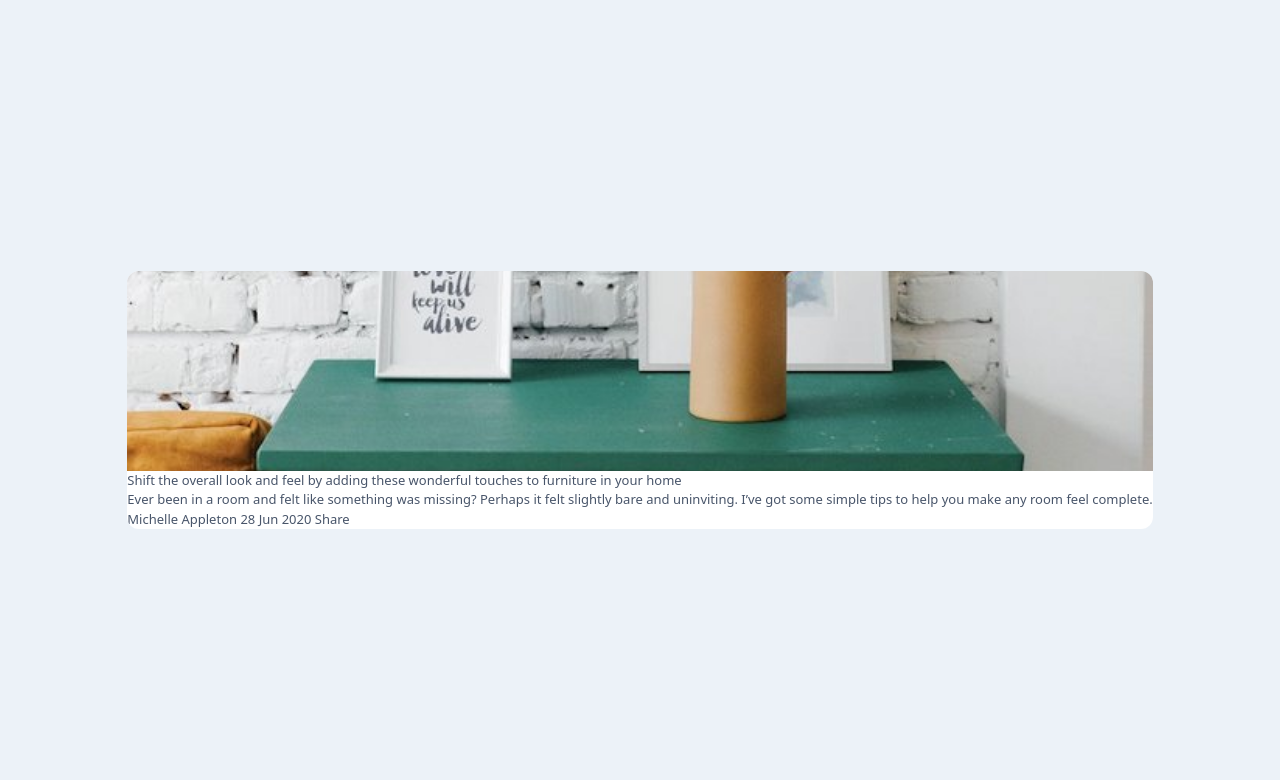
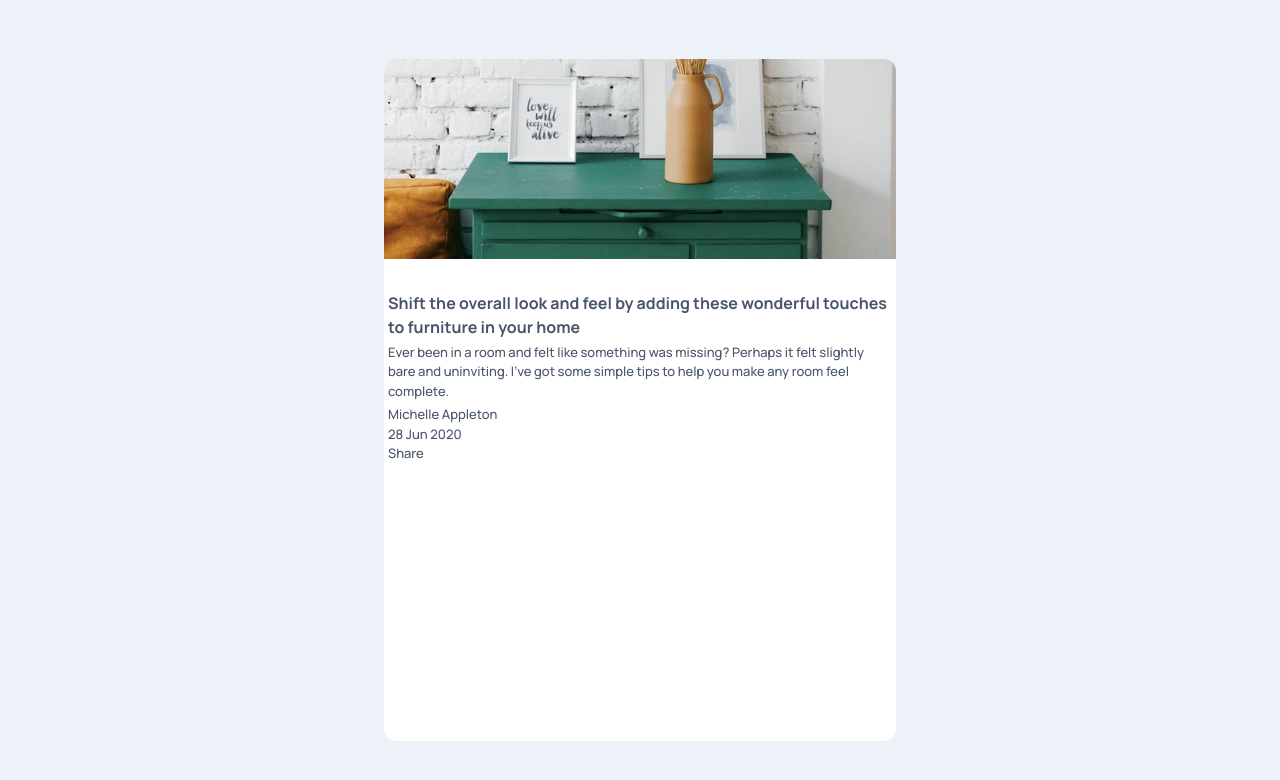
Before and after one commit to fr4nbtt/article-preview-component-main, a website: page index.html in a window 1280 px wide. Drawn offline with Linux system fonts and the light colour scheme.

Commit message:
Add Manrope font, refactor styles using @apply

```diff
--- a/css/input.css
+++ b/css/input.css
@@ -2,32 +2,21 @@
 @tailwind components;
 @tailwind utilities;
 
-:root {
-  /* COLOR PALETTE */
-  --very-dark-grayish-blue: hsl(217, 19%, 35%);
-  --desaturated-dark-blue: hsl(214, 17%, 51%);
-  --grayish-blue: hsl(212, 23%, 69%);
-  --light-grayish-blue: hsl(210, 46%, 95%);
-
-  /* TYPOGRAPHY */
-  --font-size-body: 13px;
-}
-
 /*  */
 
 body {
-  font-size: var(--font-size-body);
-  color: var(--very-dark-grayish-blue);
-  background-color: var(--light-grayish-blue);
+  @apply bg-light-grayish-blue text-very-dark-grayish-blue font-manrope
+   text-body font-medium h-screen flex flex-col justify-center items-center;
 }
 
 main {
+  @apply flex flex-col items-center justify-center w-full h-full max-w-7xl px-6;
 }
 
 /*  */
 
 .article-card {
-  @apply bg-white rounded-xl overflow-hidden transition-shadow duration-300 cursor-pointer;
+  @apply bg-white rounded-xl cursor-pointer aspect-[3/4] max-w-lg overflow-clip;
 }
 
 .article-card:hover {
@@ -38,6 +27,14 @@ main {
   @apply w-full h-[200px] object-cover;
 }
 
+.article-card-title {
+  @apply font-bold text-base;
+}
+
+.article-body {
+  @apply px-1 pt-8 pb-4 flex flex-col gap-1;
+}
+
 /* Attribution */
 
 .attribution {
@@ -45,7 +42,7 @@ main {
 }
 
 .attribution a {
-  color: var(--grayish-blue);
+  @apply text-grayish-blue;
 }
 
 /*
--- a/index.html
+++ b/index.html
@@ -3,6 +3,12 @@
   <head>
     <meta charset="UTF-8" />
     <meta name="viewport" content="width=device-width, initial-scale=1.0" />
+    <link rel="preconnect" href="https://fonts.googleapis.com" />
+    <link rel="preconnect" href="https://fonts.gstatic.com" crossorigin />
+    <link
+      href="https://fonts.googleapis.com/css2?family=Manrope:wght@200..800&display=swap"
+      rel="stylesheet"
+    />
     <link
       rel="icon"
       type="image/png"
@@ -13,28 +19,32 @@
     <script src="js/script.js" defer></script>
     <title>Frontend Mentor | Article preview component</title>
   </head>
-  <body class="h-screen flex flex-col justify-center items-center">
-    <main class="flex items-center justify-center w-full max-w-7xl px-6">
+  <body>
+    <main>
       <!-- Article -->
       <article class="article-card">
         <!-- Article Header -->
         <header>
           <img src="images/drawers.jpg" alt="" />
-          <h2>
+        </header>
+        <!-- Article Body -->
+        <section class="article-body">
+          <h2 class="article-card-title">
             Shift the overall look and feel by adding these wonderful touches to
             furniture in your home
           </h2>
-        </header>
-        <!-- Article Body -->
-        <section>
           <p>
             Ever been in a room and felt like something was missing? Perhaps it
             felt slightly bare and uninviting. I’ve got some simple tips to help
             you make any room feel complete.
           </p>
+          <!-- Article Footer -->
+          <div>
+            <p>Michelle Appleton</p>
+            <p>28 Jun 2020</p>
+            <span>Share</span>
+          </div>
         </section>
-        <!-- Article Footer -->
-        <footer>Michelle Appleton 28 Jun 2020 Share</footer>
       </article>
     </main>
 
@@ -46,3 +56,10 @@
     </div>
   </body>
 </html>
+
+<!--
+commit
+add manrope font
+
+
+-->
--- a/tailwind.config.js
+++ b/tailwind.config.js
@@ -2,7 +2,24 @@
 module.exports = {
   content: ["./index.html", "./css/**/*.css", "./js/**/*.js"],
   theme: {
-    extend: {},
+    extend: {
+      colors: {
+        "very-dark-grayish-blue": "hsl(217, 19%, 35%)",
+        "desaturated-dark-blue": "hsl(214, 17%, 51%)",
+        "grayish-blue": "hsl(212, 23%, 69%)",
+        "light-grayish-blue": "hsl(210, 46%, 95%)",
+      },
+      fontSize: {
+        body: "13px",
+      },
+      fontWeight: {
+        medium: 500,
+        bold: 700,
+      },
+      fontFamily: {
+        manrope: ["Manrope", "serif"],
+      },
+    },
   },
   plugins: [],
 };
```
Also changed, not shown: css/output.css.
